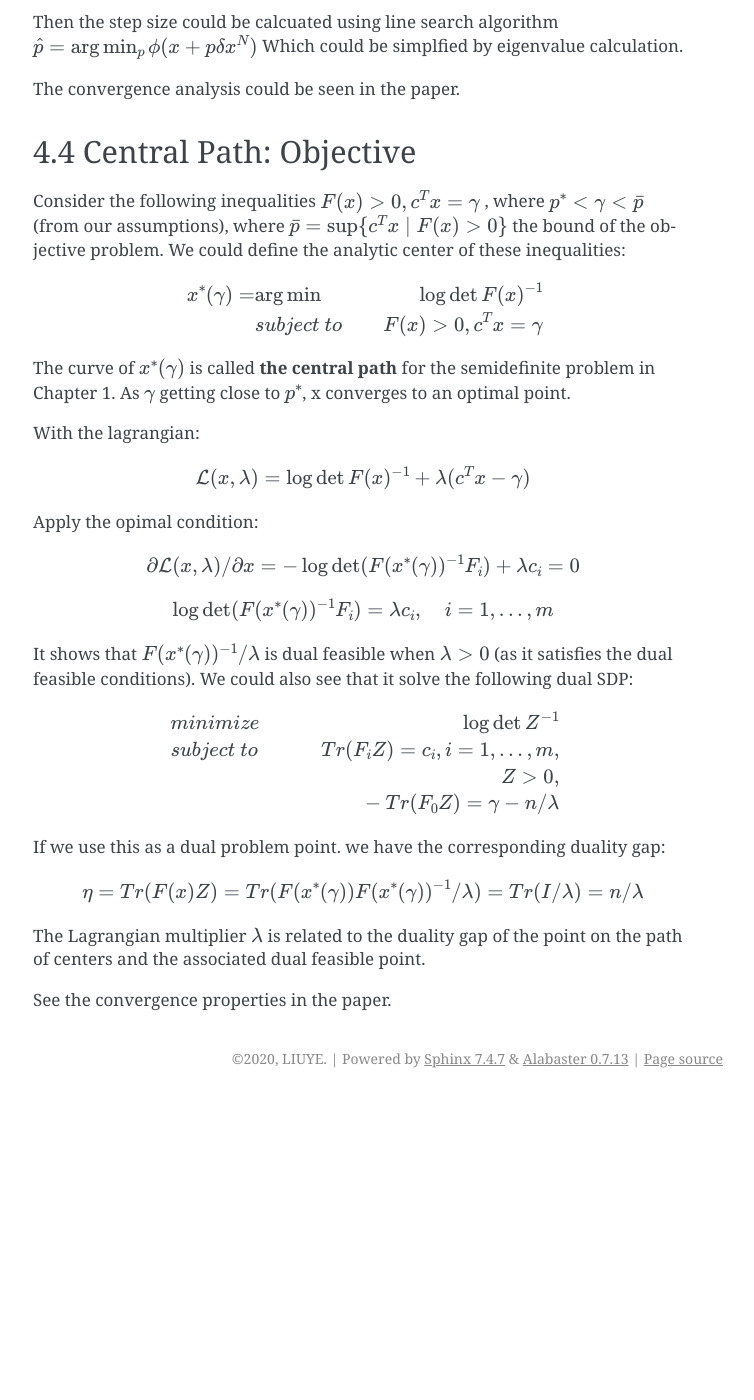
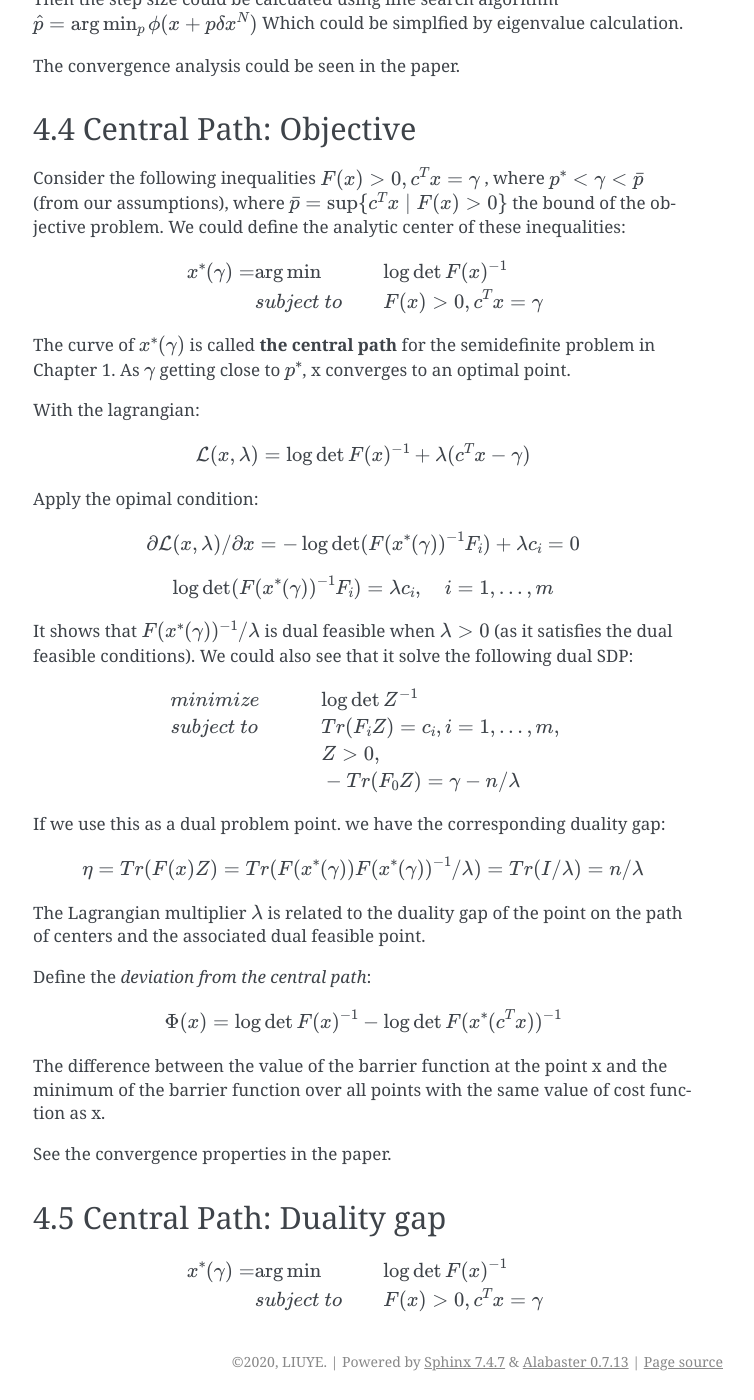
Before and after one commit to gggliuye/cvx_learning, a Sphinx documentation site: the page built from docs/SDP/CentralPath.rst, in a window 1280 px wide and 1400 px high, scrolled down 1771 px. Shown: the whole window, without its empty margins (387-1141 px from the left). Built offline with Sphinx 7.4.7, drawn with Linux system fonts in a browser that asks for light colours; before the commit the page ends 2869 px from its top, so only the background shows below that; some of the changed text lies outside the part shown.

Commit message:
Update CentralPath.rst

```diff
--- a/docs/SDP/CentralPath.rst
+++ b/docs/SDP/CentralPath.rst
@@ -25,10 +25,10 @@
 Using :math:`\Delta \log\det X = X^{-1}`.
 
 .. math::
-  (\Delta \phi(x))_{i} = \lim_{\delta x \to 0}\frac{Tr(\phi(x+\delta x))}{\delta x} = - Tr(F(x)^{-1}F_{i})
+  (\Delta \phi(x))_{i} = -Tr(F_{i}\Delta\log\det(F)) = - Tr(F_{i}F(x)^{-1})
 
 .. math::
-  (\Delta^{2} \phi(x))_{i,j} = Tr(F(x)^{-1}F_{i}F(x)^{-1}F_{j})
+  (\Delta^{2} \phi(x))_{i,j} = -Tr(F_{j}\Delta(Tr(F^{-1}F_{i})))= Tr(F(x)^{-1}F_{i}F(x)^{-1}F_{j})
 
 .. math::
   \begin{align*}
@@ -85,8 +85,8 @@
 
 .. math::
   \begin{align*}
-  x^{*}(\gamma) = & \arg\min & \log\det F(x)^{-1} \\
-  & subject\ to & F(x) > 0, c^{T}x =\gamma
+  x^{*}(\gamma) = & \arg\min && \log\det F(x)^{-1} \\
+  & subject\ to && F(x) > 0, c^{T}x =\gamma
   \end{align*}
 
 The curve of :math:`x^{*}(\gamma)` is called **the central path** for the semidefinite problem in Chapter 1.
@@ -110,10 +110,10 @@
 
 .. math::
   \begin{align}
-  &minimize \quad & \log\det Z^{-1} \\
-  &subject\ to & Tr(F_{i}Z) =c_{i}, i=1,...,m, \\
-  & & Z>0, \\
-  & & -Tr(F_{0}Z) = \gamma - n/\lambda
+  &minimize \quad && \log\det Z^{-1} \\
+  &subject\ to && Tr(F_{i}Z) =c_{i}, i=1,...,m, \\
+  & && Z>0, \\
+  & && -Tr(F_{0}Z) = \gamma - n/\lambda
   \end{align}
 
 If we use this as a dual problem point. we have the corresponding duality gap:
@@ -124,4 +124,21 @@
 The Lagrangian multiplier :math:`\lambda` is related to the duality gap of the point on the path
 of centers and the associated dual feasible point.
 
+Define the *deviation from the central path*:
+
+.. math::
+ \Phi(x) = \log\det F(x)^{-1} - \log\det F(x^{*}(c^{T}x))^{-1}
+
+The difference between the value of the barrier function at the point x and the minimum of the barrier
+function over all points with the same value of cost function as x.
+
 See the convergence properties in the paper.
+
+4.5 Central Path: Duality gap
+---------------------------
+
+.. math::
+  \begin{align*}
+  x^{*}(\gamma) = & \arg\min && \log\det F(x)^{-1} \\
+  & subject\ to && F(x) > 0, c^{T}x =\gamma
+  \end{align*}
```
